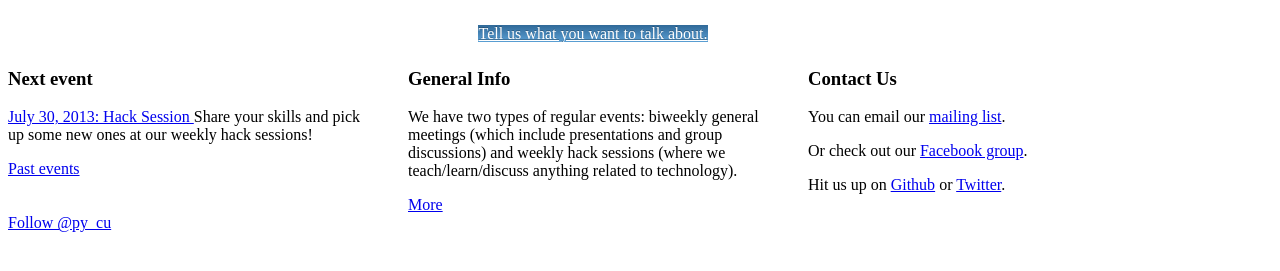
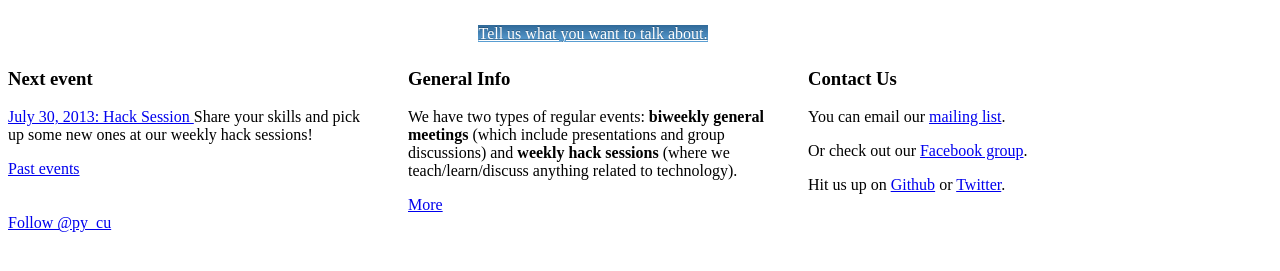
Before and after one commit to gnarlinsky/pycu_site, a Jekyll site: the page built from index.html, in a window 1280 px wide. Shown: the part 490-761 px from the top of the page. Built offline with Jekyll 4.4.1, drawn with Linux system fonts in a browser that asks for light colours; comment, search, counter and statistics services are not loaded.

Commit message:
updated wording

```diff
--- a/index.html
+++ b/index.html
@@ -34,9 +34,10 @@ layout: default
     <div class="span4">
       <div class="well">
         <h3>General Info</h3>
-        <p>We have two types of regular events: biweekly general meetings
-        (which include presentations and group discussions) and weekly hack
-        sessions (where we teach/learn/discuss anything related to technology).</p>
+        <p>We have two types of regular events: <strong>biweekly general
+        meetings</strong> (which include presentations and group discussions)
+        and <strong>weekly hack sessions</strong> (where we teach/learn/discuss anything related
+        to technology).</p>
         <a class="btn btn-info" href="about.html"><span class="btn-label">More</span></a>
       </div>
     </div>
```
